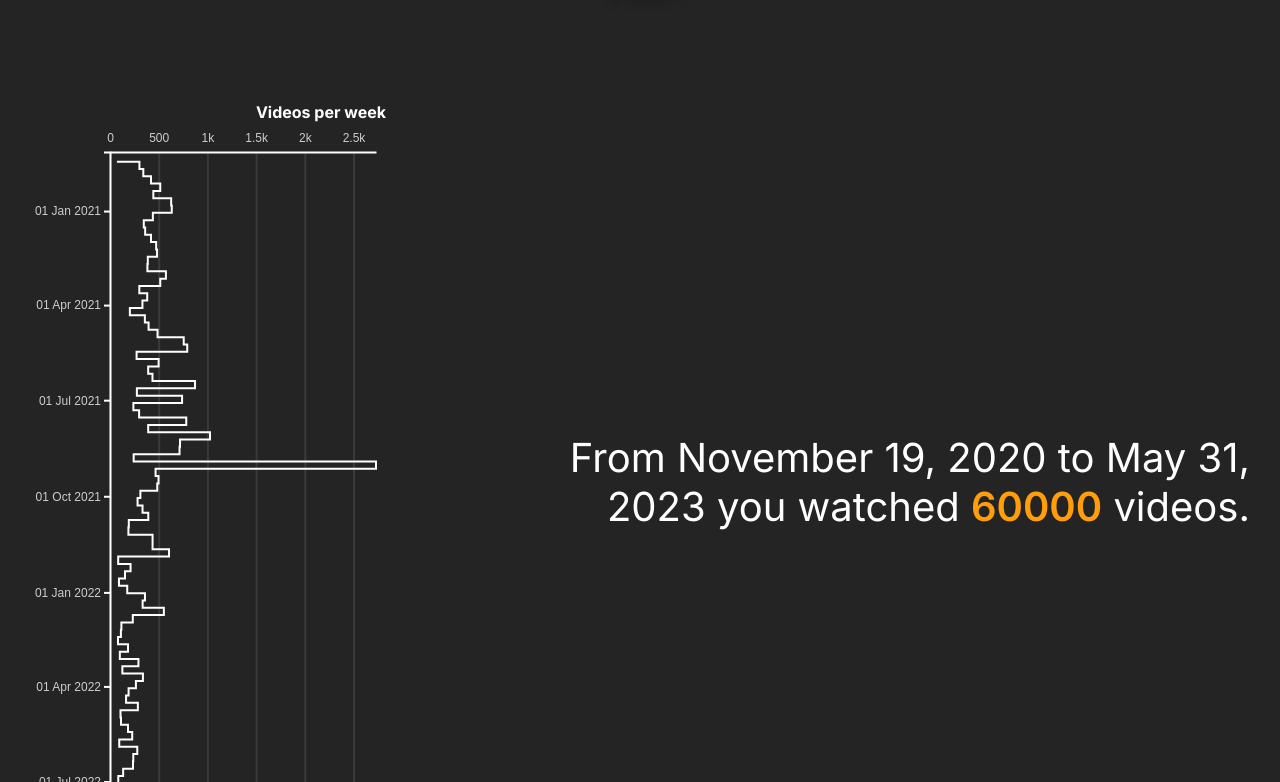
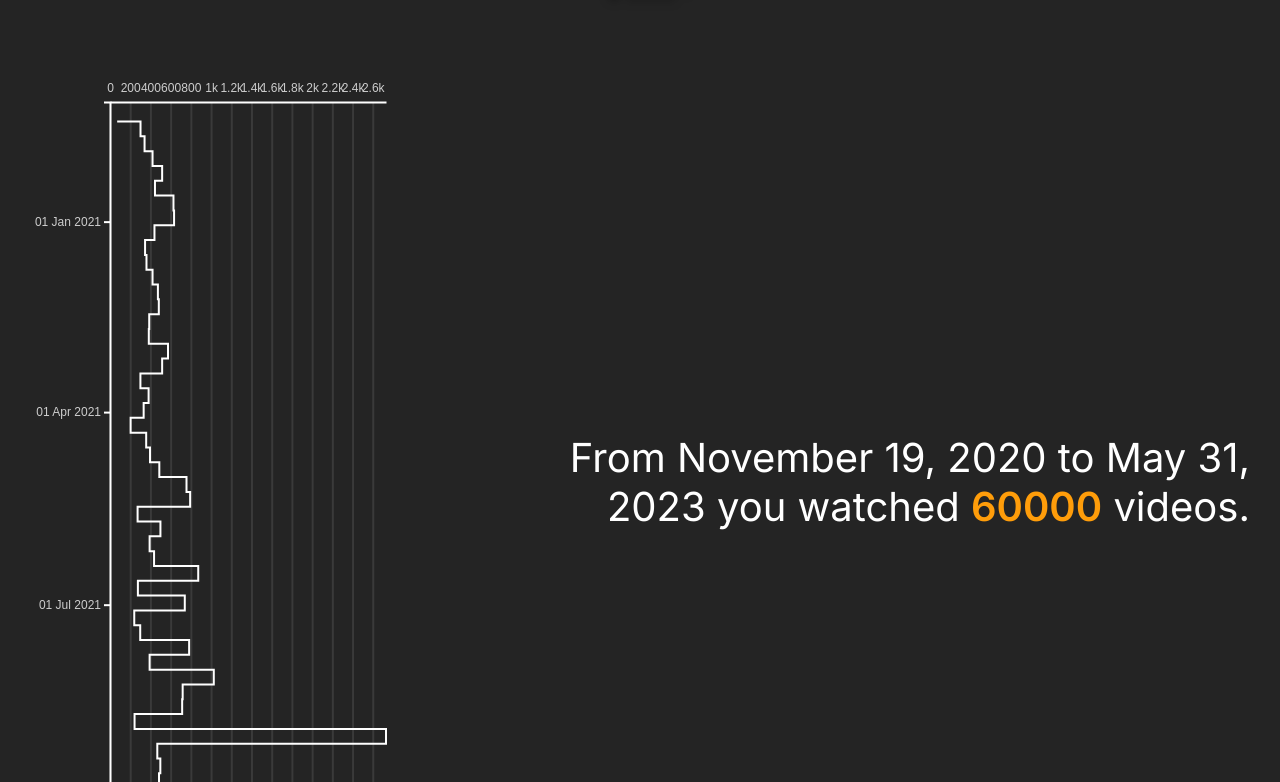
Before and after one commit to leosch1/youtube-path, a Next.js app: page / in a window 1280 px wide. Shown: the part 718-1500 px from the top of the page. Built offline with nearby package versions, Linux system fonts and the light colour scheme.

Commit message:
add scroll logic

```diff
--- a/app/page.module.css
+++ b/app/page.module.css
@@ -4,26 +4,16 @@
 }
 
 .sideDiagram {
-  flex: 0 0 30%;
-  display: flex;
-  flex-direction: column;
-  align-items: stretch;
+  width: 30%;
 }
 
 .videosPerWeek {
-  margin: 20px 10px 20px 0;
-}
-
-.sideDiagram h2 {
-  font-size: 1em;
-  text-align: right;
-  margin-bottom: 10px;
-}
-
-.d3-component {
-  flex-grow: 1;
+  width: calc(0.3 * (100% - 60px)); /* 30% of (full width - horizontal margins)*/
+  position: absolute;
+  top: 0;
+  left: 30px;
 }
 
 .mainDiagrams {
-  flex: 0 0 70%;
+  width: 70%;
 }
--- a/app/page.tsx
+++ b/app/page.tsx
@@ -32,14 +32,13 @@ export default function Home() {
       <div className={styles.content}>
         <div className={styles.sideDiagram}>
           <div className={styles.videosPerWeek}>
-            <h2>Videos per week</h2>
             <VideosPerWeek data={videosPerWeekData} />
           </div>
         </div>
         <div className={styles.mainDiagrams}>
           <TotalVideoCount data={totalVideoCountData} />
+          <MaxVideosPerWeek data={videosPerWeekData} />
           <VideosPerWeekday data={videosPerWeekdayData} />
-          <MaxVideosPerWeek data={videosPerWeekData} />
         </div>
       </div>
     </main>
--- a/components/VideosPerWeek.tsx
+++ b/components/VideosPerWeek.tsx
@@ -100,6 +100,72 @@ const VideosPerWeek: React.FC<VideosPerWeekProps> = ({ data }) => {
       yAxis.selectAll("text")
         .attr("font-size", "1.2em")
         .attr("fill", tickColor);
+
+      // TODO: Add title to diagram on top left saying "Videos per Week"
+
+      const viewportHeight = window.innerHeight;
+      svg.attr('transform', `translate(0, ${viewportHeight})`);
+
+      const maxVideosPerWeekData = data.reduce((max, current) => current.value > max.value ? current : max);
+      const maxVideosWeekY = y(maxVideosPerWeekData.date);
+
+      const scrollIntervals = [
+        {
+          start: {
+            scrollPosition: 0,
+            diagramPosition: viewportHeight
+          },
+          end: {
+            scrollPosition: viewportHeight, // TotalVideoCount
+            diagramPosition: viewportHeight
+          }
+        },
+        {
+          start: {
+            scrollPosition: viewportHeight,
+            diagramPosition: viewportHeight
+          },
+          end: {
+            scrollPosition: 2 * viewportHeight, // MaxVideosPerWeek
+            diagramPosition: 2 * viewportHeight - maxVideosWeekY + viewportHeight / 2 // TODO: subtract half of step size to fully center
+          }
+        },
+        {
+          start: {
+            scrollPosition: 2 * viewportHeight,
+            diagramPosition: 2 * viewportHeight - maxVideosWeekY + viewportHeight / 2
+          },
+          end: {
+            scrollPosition: 3 * viewportHeight, // VideosPerWeekday
+            diagramPosition: 3 * viewportHeight - 2000 + viewportHeight / 2 // End of diagram as test
+          }
+        }
+      ];
+
+      const getActiveScrollInterval = (scrollPosition: number) => {
+        return scrollIntervals.find(interval => interval.start.scrollPosition <= scrollPosition && interval.end.scrollPosition > scrollPosition);
+      }
+
+      const handleScroll = () => {
+        const scrollPosition = window.scrollY;
+
+        const activeScrollInterval = getActiveScrollInterval(scrollPosition)
+        if (activeScrollInterval) {
+          const diagramPositionDelta = activeScrollInterval.end.diagramPosition - activeScrollInterval.start.diagramPosition;
+          const scrollPositionDelta = activeScrollInterval.end.scrollPosition - activeScrollInterval.start.scrollPosition;
+
+          const diagramScrollPerScroll = diagramPositionDelta / scrollPositionDelta;
+          const translate = activeScrollInterval.start.diagramPosition + (scrollPosition - activeScrollInterval.start.scrollPosition) * diagramScrollPerScroll;
+          svg.attr('transform', `translate(0, ${translate})`);
+        }
+      };
+
+      window.addEventListener('scroll', handleScroll);
+
+      // Clean up the event listener when the component is unmounted
+      return () => {
+        window.removeEventListener('scroll', handleScroll);
+      };
     }
   }, [data]);
 
@@ -107,7 +173,7 @@ const VideosPerWeek: React.FC<VideosPerWeekProps> = ({ data }) => {
     <svg
       className="d3-component"
       width="100%"
-      height="1000"
+      height="2000"
       ref={d3Container}
       preserveAspectRatio="xMidYMid meet"
     />
```
